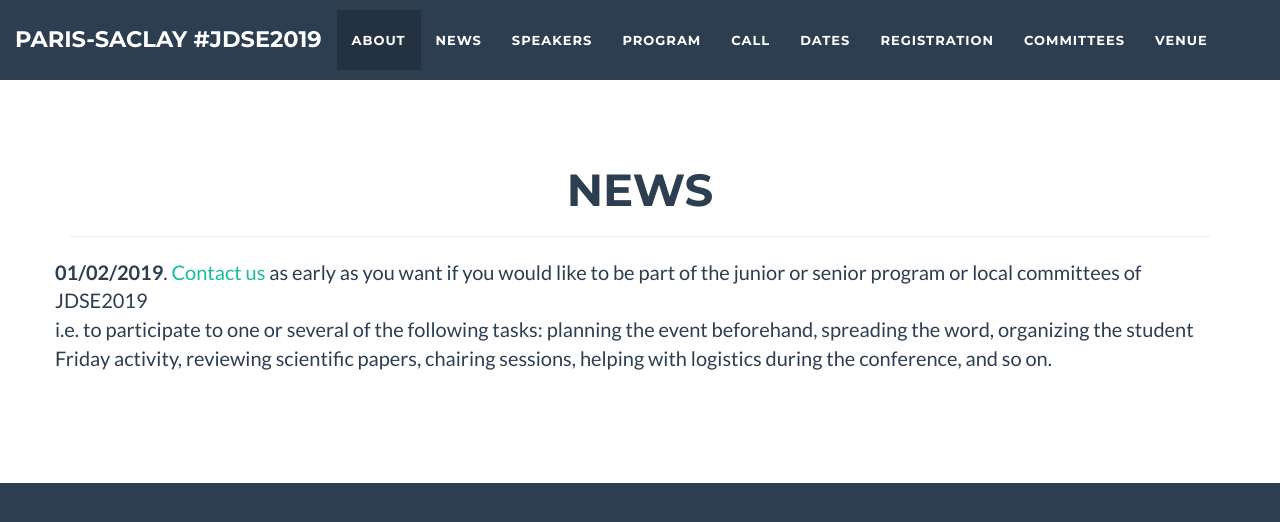
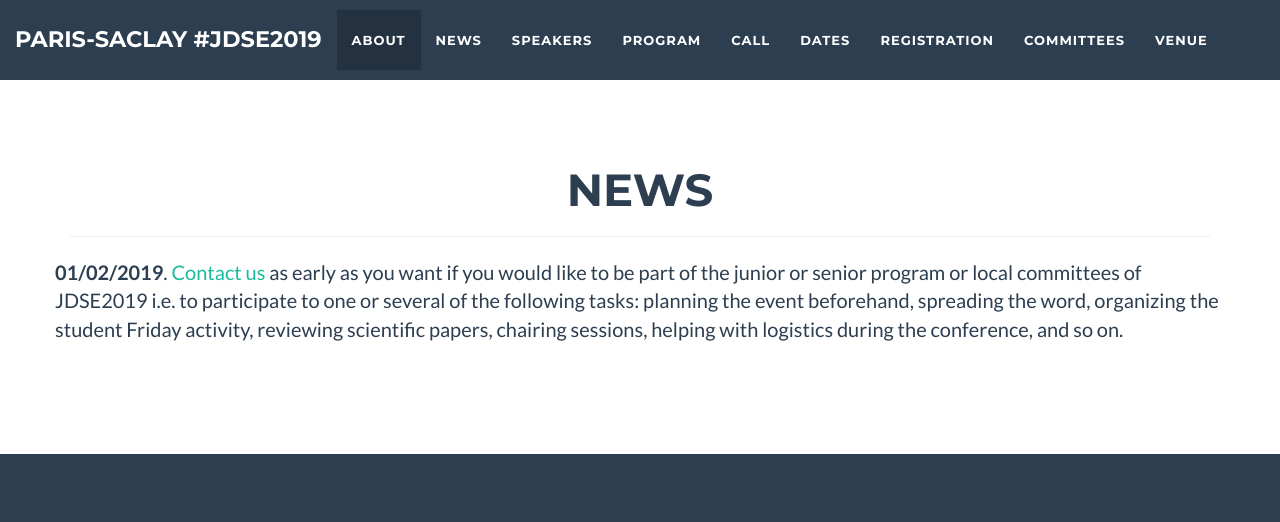
Before and after one commit to jdse-paris/jDSE2019, a Jekyll site: the page built from index.html, in a window 1280 px wide and 900 px high, scrolled down 1694 px, cut to the strip 0-530 px from the top of the window. Shown: the top 522 px of the strip. Built offline with Jekyll 4.4.1, drawn with Linux system fonts in a browser that asks for light colours.

```diff
--- a/_includes/news.html
+++ b/_includes/news.html
@@ -33,7 +33,7 @@
 	      <br>  -->
 	      <p>
 		 <b>01/02/2019</b>. <a href="mailto:contact@junior-data-science.org" target="_top">Contact us </a> as early as you want if you would like to be part of the junior or senior program or local committees of JDSE2019
-		 <br> i.e. to participate to one or several of the following tasks: planning the event beforehand, spreading the word, organizing the student Friday activity, reviewing scientific papers, chairing sessions, helping with logistics during the conference, and so on.
+		 i.e. to participate to one or several of the following tasks: planning the event beforehand, spreading the word, organizing the student Friday activity, reviewing scientific papers, chairing sessions, helping with logistics during the conference, and so on.
 		</p>
             </div>
         </div>
```
